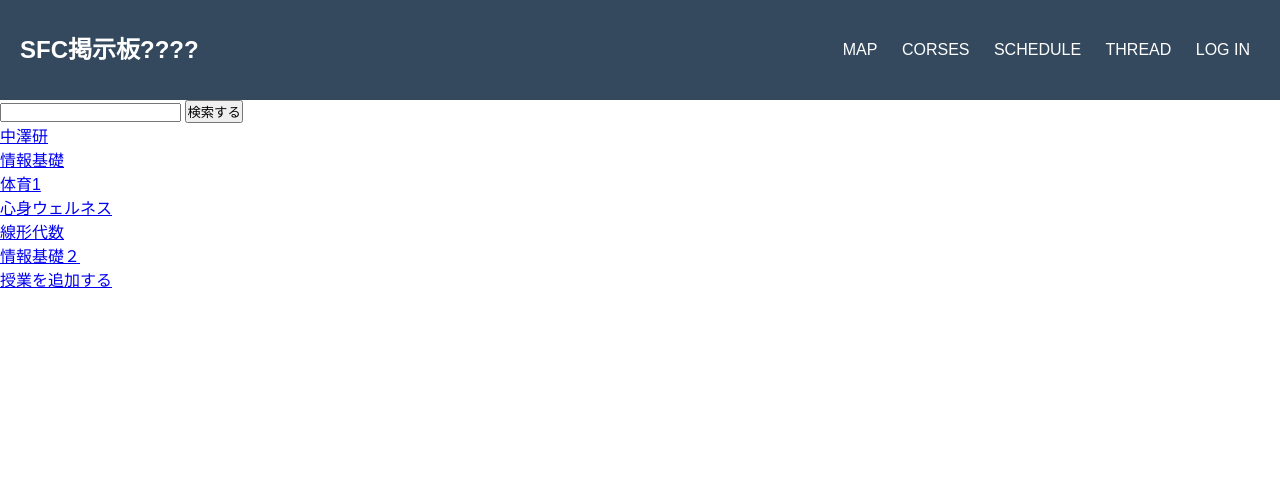
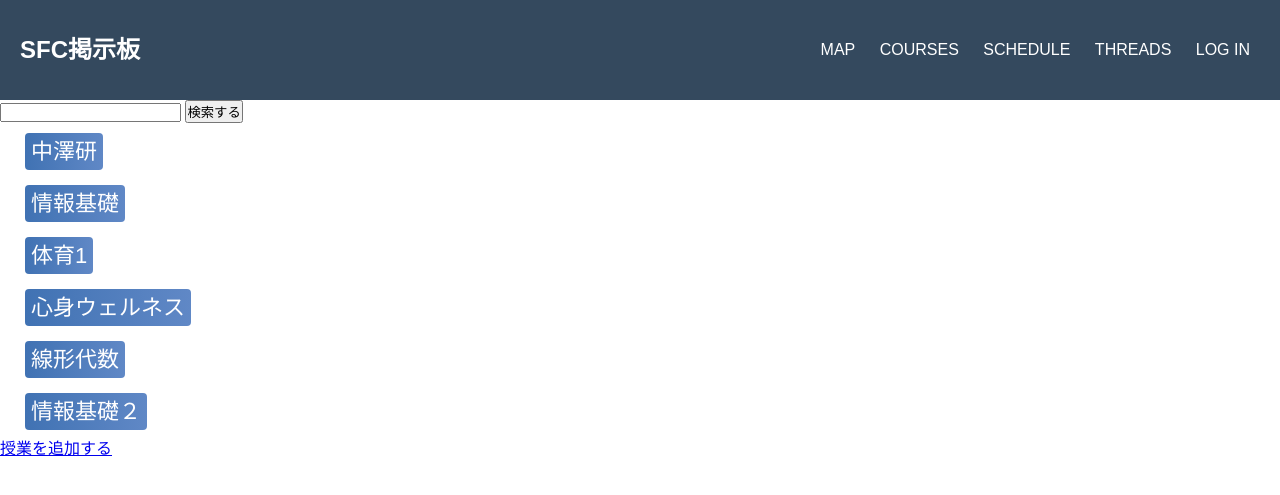
Before and after one commit to n-koba0427/nakazawaken_web_kadai, a Django app: page /courses/ in a window 1280 px wide. Shown: the top 495 px of the page. Run offline with Django 3.2, Linux system fonts and the light colour scheme; data comes from the database, SQL or seed files in the repository; some libraries are stand-ins or nearby versions.

Commit message:
added CSS

```diff
--- /dev/null
+++ b/static/css/courses.css
@@ -0,0 +1,39 @@
+.example_f {
+  border-radius: 4px;
+  background: linear-gradient(to right, #4072B3, #6088C6) !important;
+  border: none;
+  color: #FFFFFF;
+  text-align: center;
+  text-transform: uppercase;
+  font-size: 22px;
+  padding: 6px;
+  width: 200px;
+  transition: all 0.4s;
+  cursor: pointer;
+  margin: 15px;
+ }
+ .example_f span {
+   cursor: pointer;
+   display: inline-block;
+   position: relative;
+   transition: 0.4s;
+ }
+ .example_f span:after {
+   content: '\00bb';
+   position: absolute;
+   opacity: 0;
+   top: 0;
+   right: -20px;
+   transition: 0.5s;
+ }
+ .example_f:hover span {
+   padding-right: 25px;
+ }
+ .example_f:hover span:after {
+   opacity: 1;
+   right: 0;
+ }
+.button_cont {
+  display:inline-block;
+  margin: 10px;
+}
--- a/templates/courses.html
+++ b/templates/courses.html
@@ -5,7 +5,7 @@
 
 
 {% block header %}
-    <link href="{% static 'css/map.css' %}" rel="stylesheet">
+    <link href="{% static 'css/courses.css' %}" rel="stylesheet">
 {% endblock header %}
 
 
@@ -17,9 +17,10 @@
 {% for item in object_list %}
     <ul>
         <li>
-            <div class="corse">
-                <a href="{% url 'all_list' item.id %}" >{{ item.name }}</a>
-            </div>
+           <div class="button_cont" align="center">
+                <a class="example_f" href="{% url 'all_list' item.id %}" target="_blank" rel="nofollow"><span>{{ item.name }}
+                </a>
+           </div>
         </li>
     </ul>
 {% endfor %}
--- a/templates/main.html
+++ b/templates/main.html
@@ -15,7 +15,7 @@
         {% endblock header %}
 
         <div class="header">
-            <h2 class="logo">SFC掲示板????</h2>
+            <h2 class="logo">SFC掲示板</h2>
             <input type="checkbox" id='chk'>
             <label for="chk" class="show-menu-btn">
                 <i class="fas fa-ellipsis-h"></i>
@@ -23,9 +23,9 @@
 
             <ul class="menu">
                 <a href="{% url 'map' %}">MAP</a>
-                <a href="{% url 'courses' %}">CORSES</a>
+                <a href="{% url 'courses' %}">COURSES</a>
                 <a href="#">SCHEDULE</a>
-                <a href="#">THREAD</a>
+                <a href="#">THREADS</a>
                 <a href="#">LOG IN</a>
                 <label for="chk" class="hide-menu-btn">
                     <i class="fas fa-times"></i>
```
Also changed, not shown: static/css/all_list.css (+57 -0 lines), templates/all_list.html (+11 -6 lines), static/css/main.css (line endings or trailing spaces).
